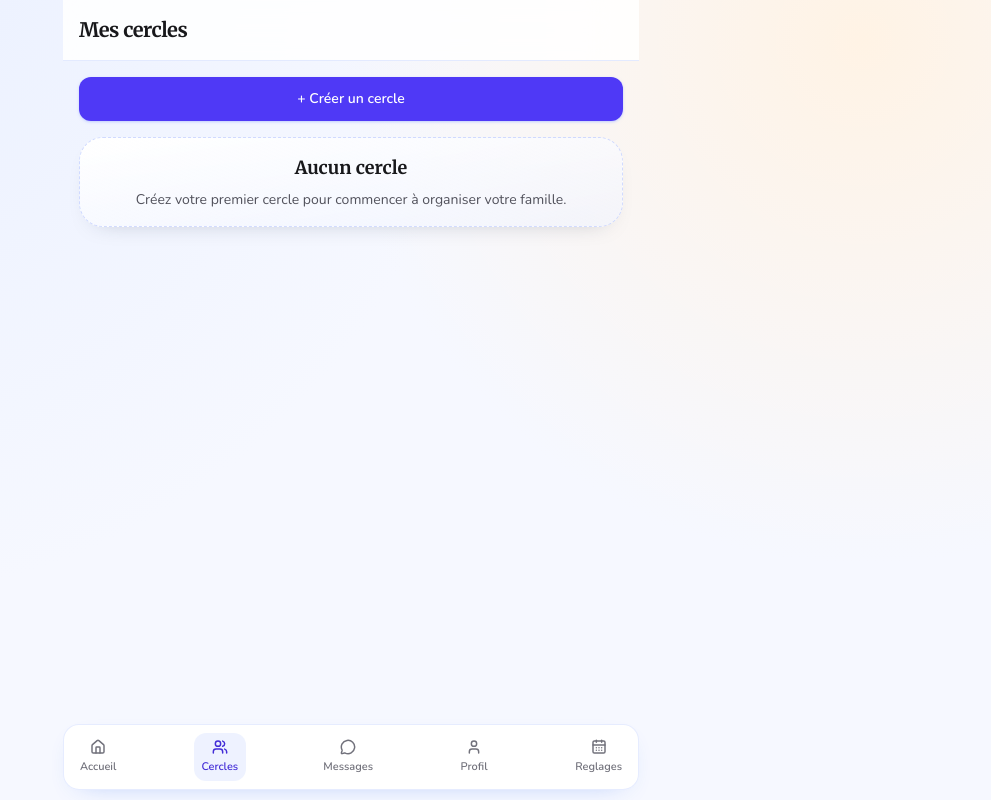
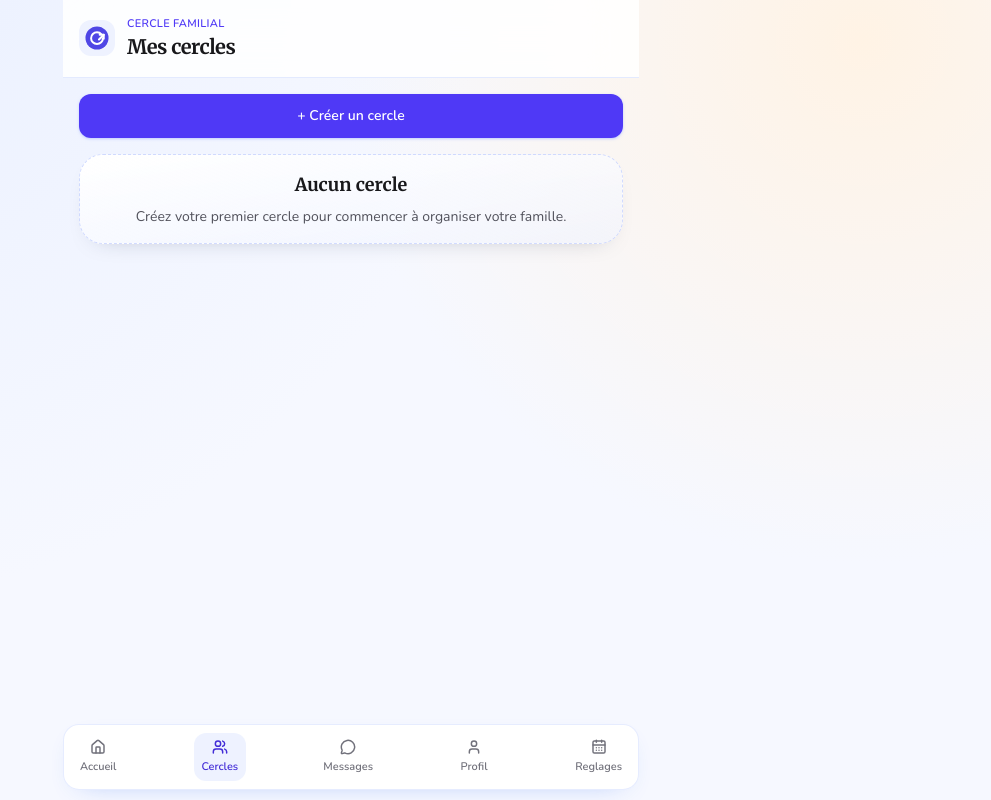
Before and after one commit to nowis30/Cercle-Familial, a Next.js app: page /cercles in a window 1280 px wide. Shown: the whole page, without its empty margins (289-1280 px from the left). Built offline with nearby package versions, Linux system fonts and the light colour scheme; no server answers; the database is empty; sample sign-in values are in the browser's storage.

Commit message:
feat: integrer logo app, favicon et manifest pwa

```diff
--- a/app/connexion/page.tsx
+++ b/app/connexion/page.tsx
@@ -3,6 +3,7 @@
 import { signIn } from "next-auth/react";
 import { useState } from "react";
 
+import { AppLogo } from "@/components/shared/app-logo";
 import { Button } from "@/components/ui/button";
 import { Input } from "@/components/ui/input";
 
@@ -19,6 +20,9 @@ export default function ConnexionPage() {
 
   return (
     <main className="mx-auto min-h-screen w-full max-w-xl bg-zinc-50 px-4 py-8">
+      <div className="mb-5 flex justify-center">
+        <AppLogo />
+      </div>
       <h1 className="text-2xl font-semibold">Connexion</h1>
       <p className="mt-1 text-sm text-zinc-600">Accedez a vos cercles familiaux.</p>
       <form
--- a/app/layout.tsx
+++ b/app/layout.tsx
@@ -1,4 +1,4 @@
-import type { Metadata } from "next";
+import type { Metadata, Viewport } from "next";
 import { Merriweather, Nunito } from "next/font/google";
 import "./globals.css";
 
@@ -16,6 +16,20 @@ const merriweather = Merriweather({
 export const metadata: Metadata = {
   title: "Cercle Familial",
   description: "Application familiale privee mobile-first pour organiser evenements, RSVP, contributions et souvenirs.",
+  manifest: "/manifest.webmanifest",
+  icons: {
+    icon: [
+      { url: "/branding/cercle-familial-mark.svg", type: "image/svg+xml" },
+    ],
+    apple: [
+      { url: "/branding/cercle-familial-mark.svg", type: "image/svg+xml" },
+    ],
+    shortcut: ["/branding/cercle-familial-mark.svg"],
+  },
+};
+
+export const viewport: Viewport = {
+  themeColor: "#4F46E5",
 };
 
 export default function RootLayout({
--- /dev/null
+++ b/app/manifest.ts
@@ -0,0 +1,27 @@
+import type { MetadataRoute } from "next";
+
+export default function manifest(): MetadataRoute.Manifest {
+  return {
+    name: "Cercle Familial",
+    short_name: "Cercle",
+    description: "Application familiale privee mobile-first pour organiser evenements, RSVP, contributions et souvenirs.",
+    start_url: "/",
+    display: "standalone",
+    background_color: "#EEF2FF",
+    theme_color: "#4F46E5",
+    icons: [
+      {
+        src: "/branding/cercle-familial-mark.svg",
+        sizes: "any",
+        type: "image/svg+xml",
+        purpose: "any",
+      },
+      {
+        src: "/branding/cercle-familial-mark.svg",
+        sizes: "any",
+        type: "image/svg+xml",
+        purpose: "maskable",
+      },
+    ],
+  };
+}
--- a/components/layout/app-shell.tsx
+++ b/components/layout/app-shell.tsx
@@ -1,4 +1,5 @@
 import { BottomNavigation } from "@/components/layout/bottom-navigation";
+import { AppLogo } from "@/components/shared/app-logo";
 
 type AppShellProps = {
   title: string;
@@ -9,7 +10,13 @@ export function AppShell({ title, children }: AppShellProps) {
   return (
     <div className="mx-auto flex min-h-screen w-full max-w-xl flex-col pb-24">
       <header className="sticky top-0 z-30 border-b border-indigo-100/90 bg-white/85 px-4 py-4 backdrop-blur-xl">
-        <h1 className="font-serif text-xl font-bold tracking-tight text-zinc-900">{title}</h1>
+        <div className="flex items-center gap-3">
+          <AppLogo compact />
+          <div className="min-w-0">
+            <p className="truncate text-[11px] font-semibold uppercase tracking-wide text-indigo-600">Cercle Familial</p>
+            <h1 className="truncate font-serif text-xl font-bold tracking-tight text-zinc-900">{title}</h1>
+          </div>
+        </div>
       </header>
       <main className="flex-1 space-y-4 px-4 pb-6 pt-4">{children}</main>
       <BottomNavigation />
--- /dev/null
+++ b/components/shared/app-logo.tsx
@@ -0,0 +1,34 @@
+import Image from "next/image";
+
+import { cn } from "@/lib/utils";
+
+type AppLogoProps = {
+  compact?: boolean;
+  className?: string;
+};
+
+export function AppLogo({ compact = false, className }: AppLogoProps) {
+  if (compact) {
+    return (
+      <Image
+        src="/branding/cercle-familial-mark.svg"
+        alt="Logo Cercle Familial"
+        width={36}
+        height={36}
+        className={cn("h-9 w-9 rounded-xl", className)}
+        priority
+      />
+    );
+  }
+
+  return (
+    <Image
+      src="/branding/cercle-familial-logo.svg"
+      alt="Logo Cercle Familial"
+      width={180}
+      height={55}
+      className={cn("h-[44px] w-auto", className)}
+      priority
+    />
+  );
+}
```
Also changed, not shown: public/branding/cercle-familial-logo.svg (added), public/branding/cercle-familial-mark.svg (added).
